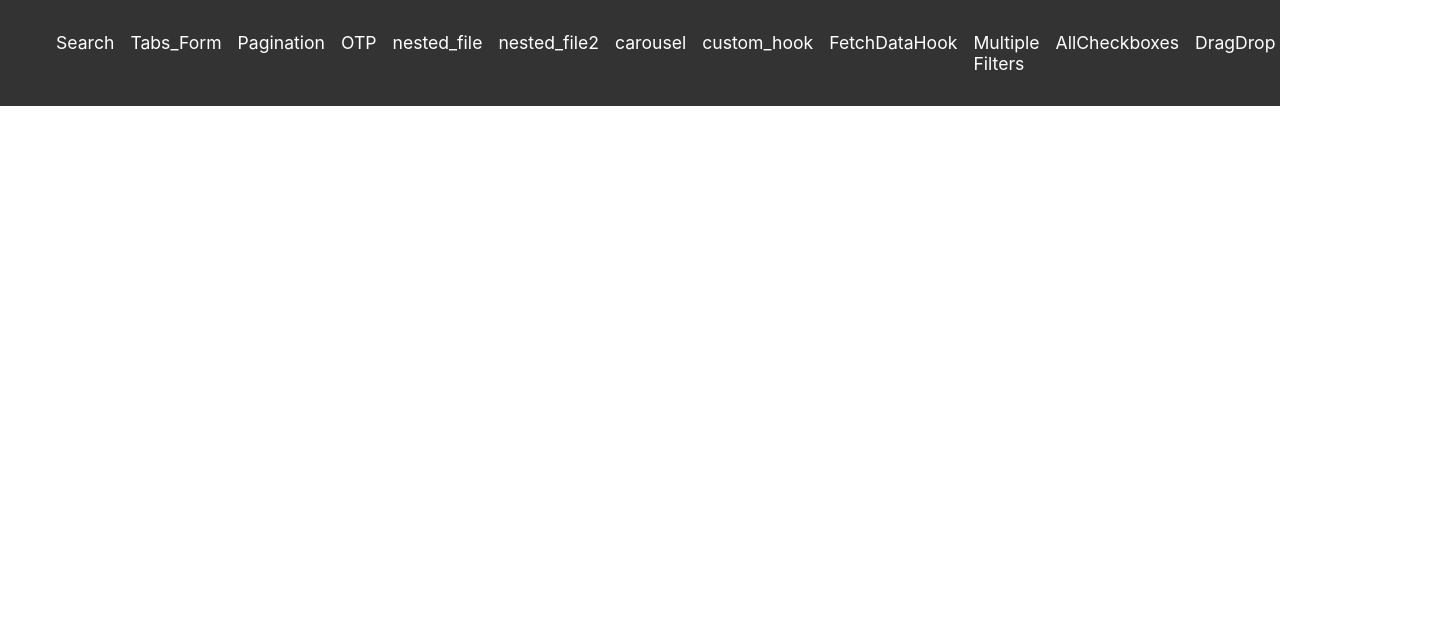
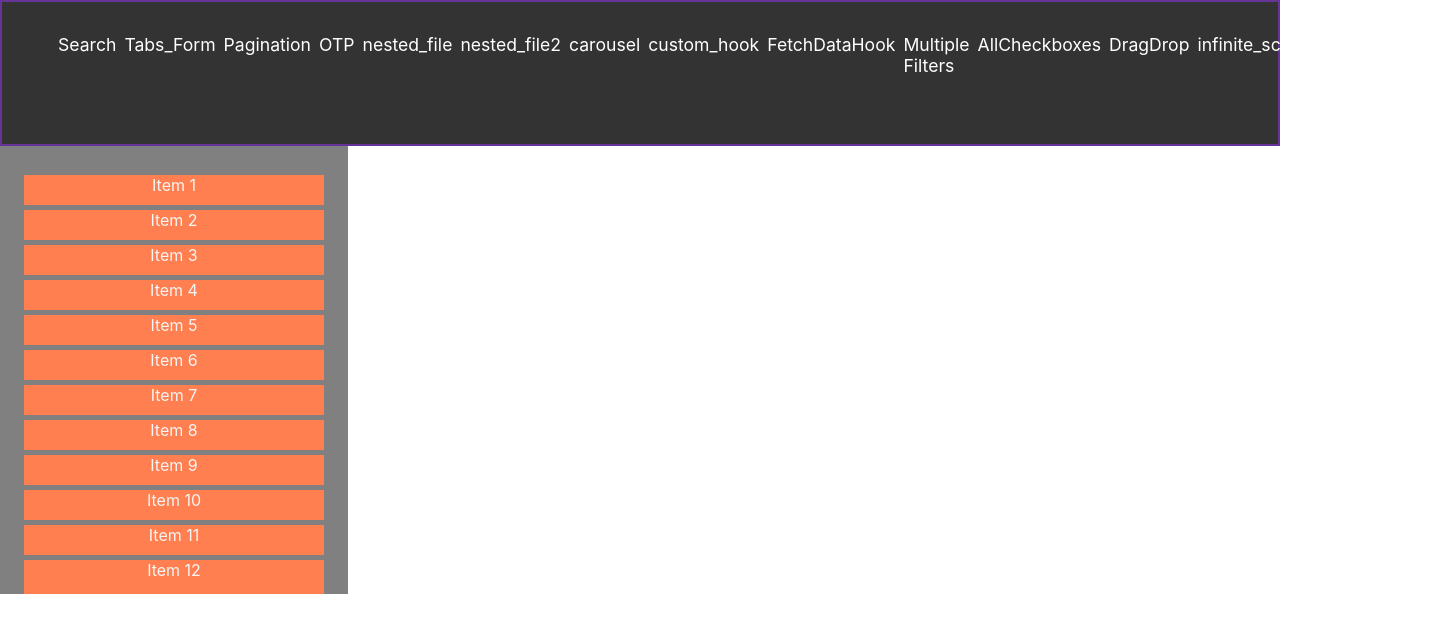
Before and after one commit to Ajit24/react_25, a React (Create React App) app in the folder reactappp/: page /list in a window 1280 px wide. Shown: the top 632 px of the page, 1432 px wide, since content can reach past the window. Built offline with nearby package versions, Linux system fonts and the light colour scheme.

Commit message:
VirtualizedList compo updated

```diff
--- a/reactappp/src/App.js
+++ b/reactappp/src/App.js
@@ -18,7 +18,10 @@ import Test from './Test';
 import FetchDataHook from './Pages/FetchDataHook/FetchDataHook';
 import DragDrop from './Pages/DragDrop/DragDrop';
 import InfiniteScroll from './Pages/InfiniteScroll/InfiniteScroll';
+import VirtualizedList from './Pages/VirtualizedList/VirtualizedList';
 function App() {
+  const LIST = Array.from({ length: 100000 }, (_, index) => index + 1);
+
   return (
     <div className="App">
        <Router>
@@ -41,6 +44,7 @@ function App() {
             <Route path="/fetchdata" element={<FetchDataHook />} />
             <Route path="/dragdrop" element={<DragDrop />} />
             <Route path="/infinite-scroll" element={<InfiniteScroll />} />
+            <Route path="/list" element={<VirtualizedList list={LIST} height={400} width={300} itemHeight={35}  />} />
 
         </Routes>
       </div>
--- a/reactappp/src/Pages/Navbar/Navbar.css
+++ b/reactappp/src/Pages/Navbar/Navbar.css
@@ -2,12 +2,15 @@
 .navbar {
     background-color: #333;
     padding: 1rem;
+    border: 2px solid rebeccapurple;
+    height: 110px;
+    width: auto;
   }
 
   .nav-list {
     list-style: none;
     display: flex;
-    gap: 1rem;
+    gap: 0.5rem;
   }
 
   .nav-link {
--- a/reactappp/src/Pages/Navbar/Navbar.jsx
+++ b/reactappp/src/Pages/Navbar/Navbar.jsx
@@ -24,6 +24,8 @@ const Navbar = () => {
         {/* <li><Link to='/test' className='nav-link'>Test</Link></li> */}
         <li><Link to='/dragdrop' className='nav-link'>DragDrop</Link></li>
         <li><Link to='/infinite-scroll' className='nav-link'>infinite_scroll</Link></li>
+        <li><Link to='/list' className='nav-link'>VirtualizedList</Link></li>
+
 
 
 
--- /dev/null
+++ b/reactappp/src/Pages/VirtualizedList/VirtualizedList.jsx
@@ -0,0 +1,44 @@
+import { useState } from "react";
+
+export default function VirtualizedList({ list, height, width, itemHeight }) {
+  const [indices, setIndices] = useState([0, Math.floor(height / itemHeight)]);
+
+
+  const handleScroll = (e) => {
+    const { scrollTop } = e.target;
+    const newStartIndex = Math.floor(scrollTop / itemHeight);
+    const newEndIndex = newStartIndex + Math.floor(height / itemHeight);
+    setIndices([newStartIndex, newEndIndex]);
+  };
+
+  const visibleList = list.slice(indices[0], indices[1] + 1);
+  return (
+    <div
+      className="container"
+      onScroll={handleScroll}
+      style={{ height, width, background: "grey", overflow: "auto" }}
+    >
+      <div style={{ height: list.length * itemHeight, position: "relative" }}>
+        {visibleList.map((item, index) => {
+          return (
+            <div
+              className="item"
+              style={{
+                height: itemHeight,
+                background: "coral",
+                borderTop: "5px solid grey",
+                position: "absolute",
+                top: (indices[0] + index) * itemHeight,
+                width: "100%",
+                textAlign: "center",
+                color: "whitesmoke",
+              }}
+            >
+              {"Item " + item}
+            </div>
+          );
+        })}
+      </div>
+    </div>
+  );
+}
```
Also changed, not shown: reactappp/src/Pages/VirtualizedList/VirtualizedList.css (added).
